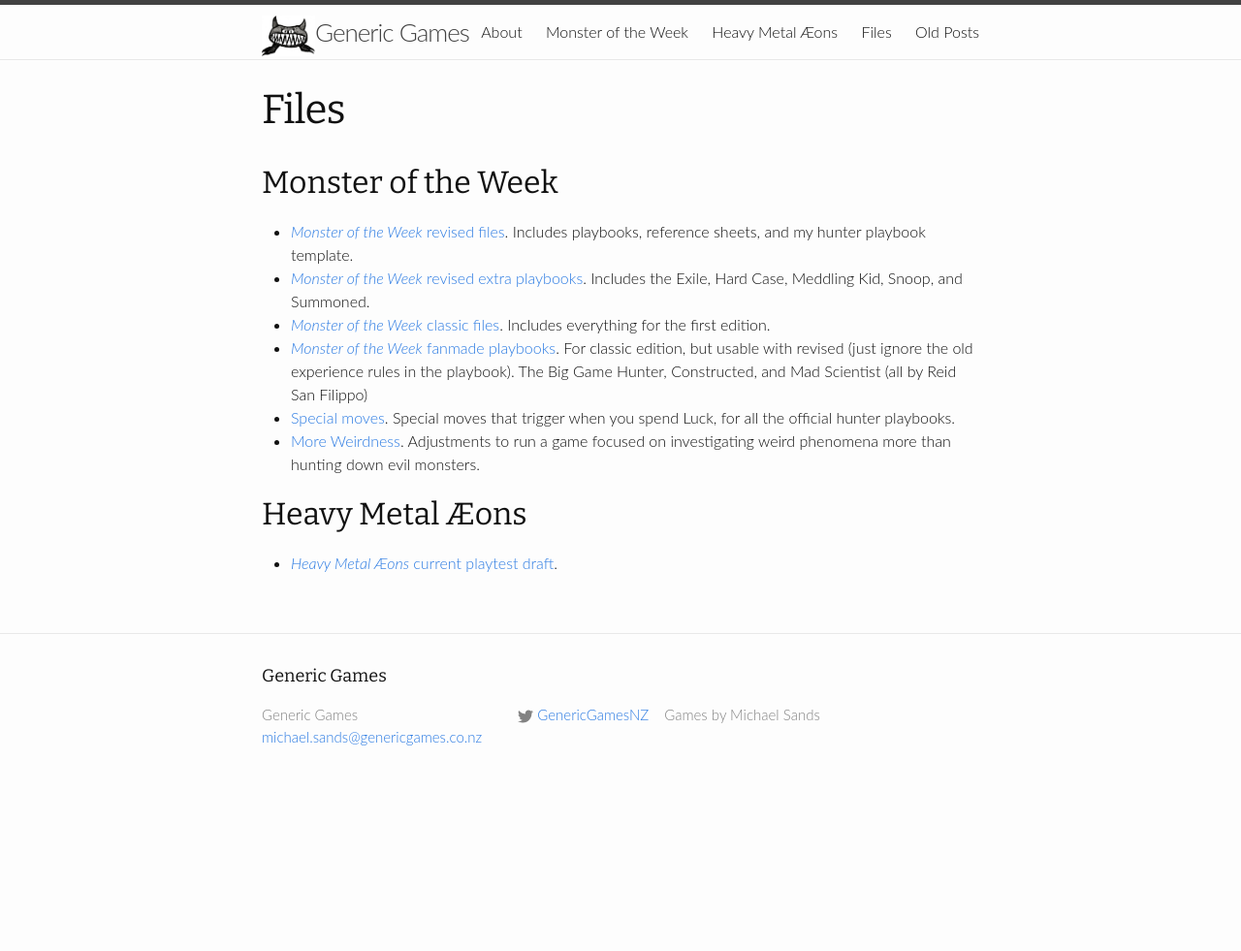
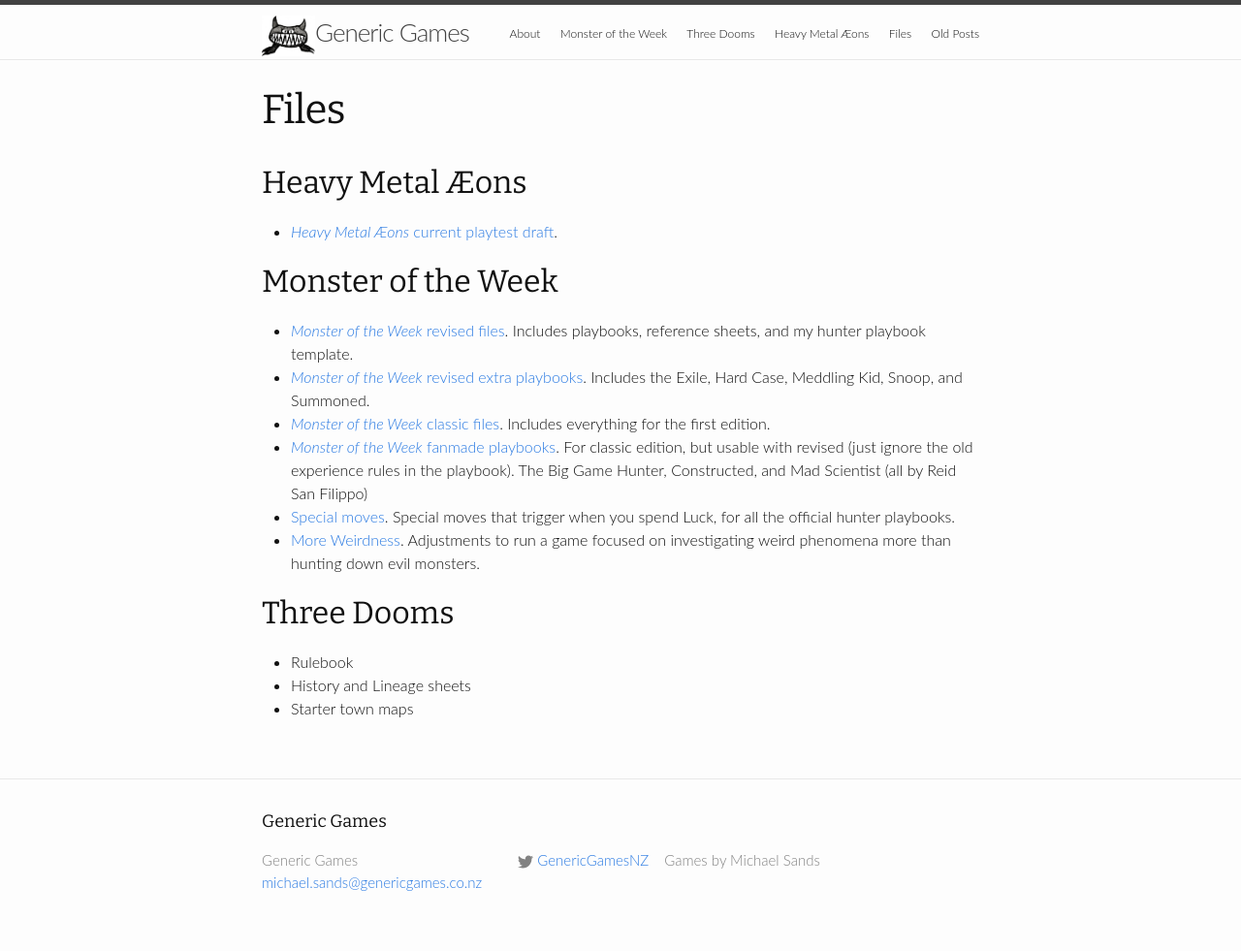
Before and after one commit to michael-sands/generic_games_site, a Jekyll site: the page built from files/index.md, in a window 1280 px wide. Shown: the whole page at 97% size. Built offline with Jekyll 4.4.1, drawn with Linux system fonts in a browser that asks for light colours; before the commit the page ends 900 px from its top, so only the background shows below that.

Commit message:
WIP first draft three dooms page

```diff
--- a/_includes/header.html
+++ b/_includes/header.html
@@ -16,6 +16,7 @@
       <div class="trigger">
         <a class="page-link" href="{{prepend: site.baseurl }}/about/">About</a>
         <a class="page-link" href="{{prepend: site.baseurl }}/motw/">Monster of the Week</a>
+        <a class="page-link" href="{{prepend: site.baseurl }}/three_dooms/">Three Dooms</a>
         <a class="page-link" href="{{prepend: site.baseurl }}/heavy_metal_aeons/">Heavy Metal Æons</a>
         <a class="page-link" href="{{prepend: site.baseurl }}/files/">Files</a>
         <a class="page-link" href="{{prepend: site.baseurl }}/posts/">Old Posts</a>
--- a/_sass/_layout.scss
+++ b/_sass/_layout.scss
@@ -34,11 +34,12 @@
     .page-link {
         color: $text-color;
         line-height: $base-line-height;
-        height: 14px;
+        height: 12px;
+        font-size: 12px;
 
         // Gaps between nav items, but not on the first one
         &:not(:first-child) {
-            margin-left: 20px;
+            margin-left: 16px;
         }
     }
 
--- a/files/index.md
+++ b/files/index.md
@@ -22,7 +25,8 @@
   Adjustments to run a game focused on investigating weird phenomena more than
   hunting down evil monsters.
 
-Heavy Metal Æons
-----------------
+## Three Dooms
 
-* [_Heavy Metal Æons_ current playtest draft](https://drive.google.com/open?id=0B5pV27F3R0veOFRZVm1MX21EamM).
+* Rulebook
+* History and Lineage sheets
+* Starter town maps
```
Also changed, not shown: other parts of files/index.md (+5 -2 lines), three_dooms.md (added, +21 -0 lines).
